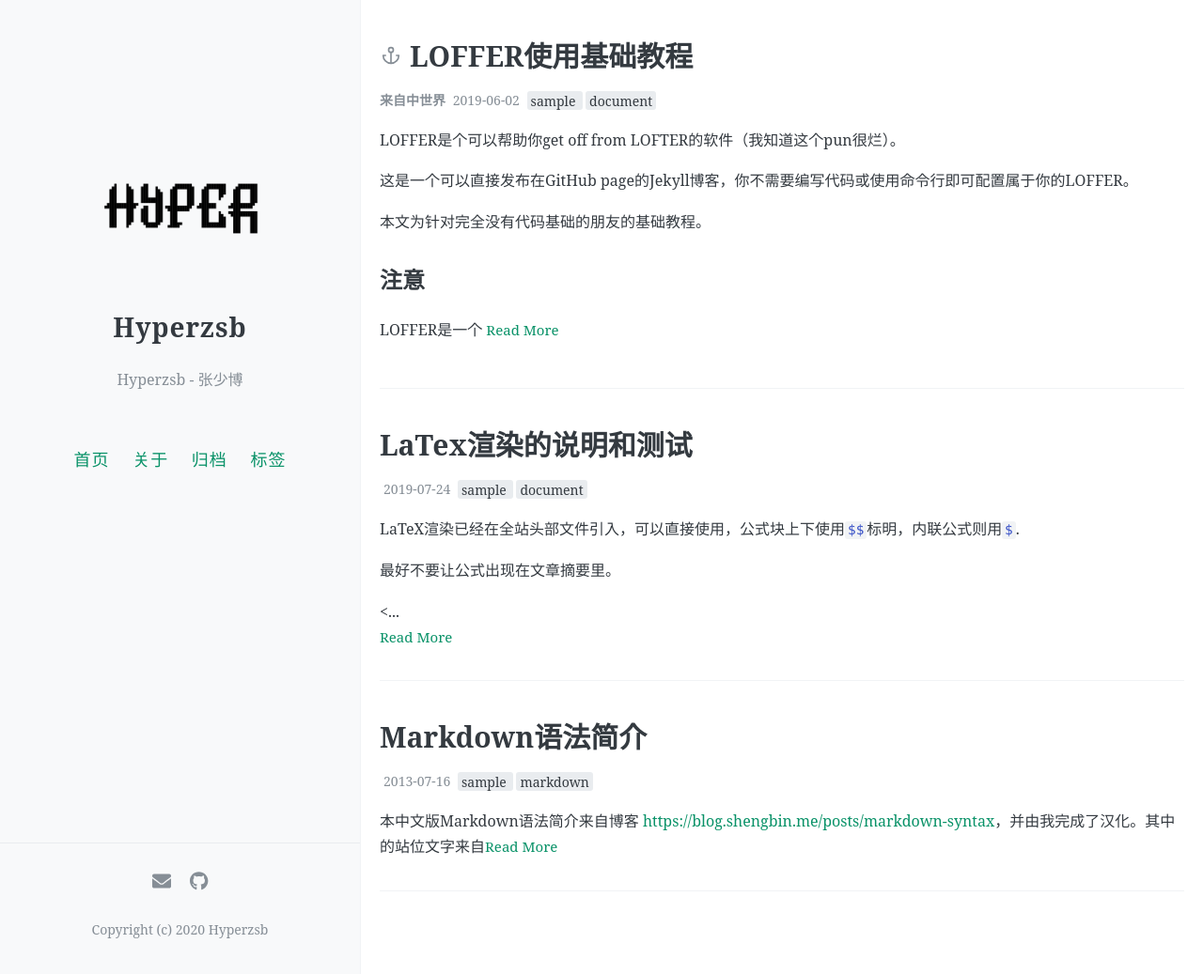
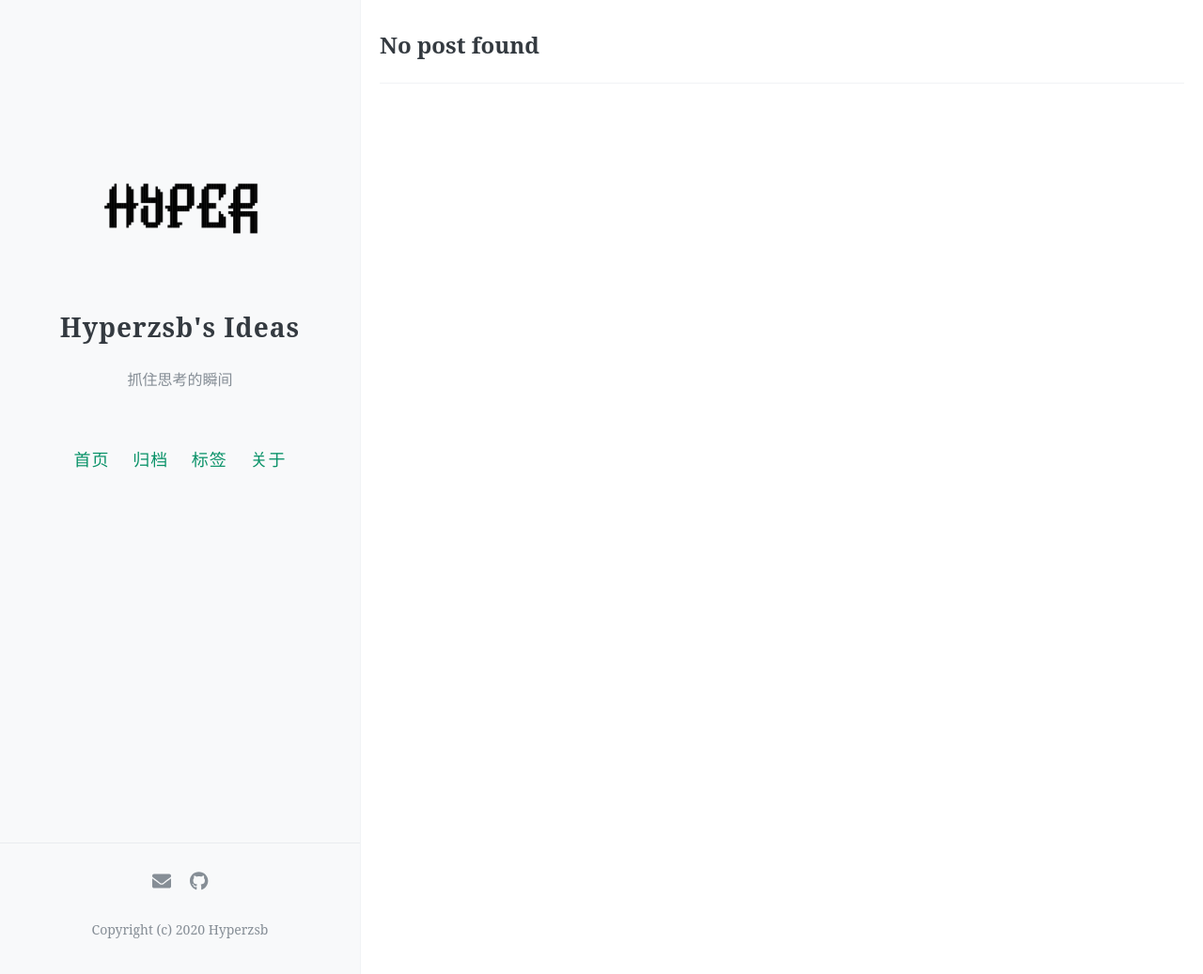
Before and after one commit to Hyperzsb/blog, a Jekyll site: the page built from index.html, in a window 1280 px wide and 1037 px high. Shown: the whole window at 94% size. Built offline with Jekyll 4.4.1, drawn with Linux system fonts in a browser that asks for light colours; the list of posts is cut into pages by our own code; comment, search, counter and statistics services are not loaded; some of the changed lines change nothing that is shown.

Commit message:
[docs]Update docs

````diff
--- a/_config.yml
+++ b/_config.yml
@@ -7,8 +7,8 @@
 # 井号后面的文字是说明文档，不会被程序读取。
 
 # 描述/签名
-name: Hyperzsb
-description: Hyperzsb - 张少博
+name: Hyperzsb's Ideas
+description: 抓住思考的瞬间
 
 # 输入你的网站域名（如果你没有添加自己的域名，而是直接用GitHub pages分配的域名的话可以省略）
 url: hyperzsb.tech
@@ -33,12 +33,12 @@ favicon: https://hyperzsb.tech/images/favicon.png
 navigation:
   - name: 首页
     url: /
-  - name: 关于
-    url: /about
   - name: 归档
     url: /archive
   - name: 标签
     url: /tags
+  - name: 关于
+    url: /about
 
 # 每页的文章数
 paginate: 8
--- a/_posts/2013-07-16-chinese-markdown-cheatsheet.md
+++ /dev/null
@@ -1,227 +0,0 @@
----
-layout: post
-title: Markdown语法简介
-date: 2013-07-16
-Author: Shengbin
-tags: [sample, markdown]
-comments: true
-toc: true
----
-
-本中文版Markdown语法简介来自博客 <https://blog.shengbin.me/posts/markdown-syntax>，并由我完成了汉化。其中的站位文字来自[狗屁不通文章生成器](https://suulnnka.github.io/BullshitGenerator/index.html)。
-
-[Markdown语法的完整文档在这里](http://daringfireball.net/projects/markdown/syntax)。下面整理的这些为了方便写博客时参考。
-
-## 分段与分行
-
-以一个或多个空行来隔开段落；以两个或多个空格来段内换行。
-
-## 标题
-
-```
-这是一级标题
-=============
-
-这是二级标题
--------------
-
-# 一级标题
-
-##  二级标题
-
-######  六级标题
-
-```
-
-## 引用
-
-在每一行前面写一个`>`：
-
-```
-> 这是一个引用段落。
-> 一般来讲，我们都必须务必慎重的考虑考虑。 了解清楚标记语言到底是一种怎么样的存在，是解决一切问题的关键。
-> 一般来说， 莎士比亚曾经说过，抛弃时间的人，时间也抛弃他。这似乎解答了我的疑惑。
->
-> 笛卡儿曾经提到过，读一切好书，就是和许多高尚的人谈话。带着这句话，我们还要更加慎重的审视这个问题：
-> 现在，解决标记语言的问题，是非常非常重要的。
-
-```
-
-效果：
-
-> 这是一个引用段落。
-> 一般来讲，我们都必须务必慎重的考虑考虑。 了解清楚标记语言到底是一种怎么样的存在，是解决一切问题的关键。
-> 一般来说， 莎士比亚曾经说过，抛弃时间的人，时间也抛弃他。这似乎解答了我的疑惑。
->
-> 笛卡儿曾经提到过，读一切好书，就是和许多高尚的人谈话。带着这句话，我们还要更加慎重的审视这个问题：
-> 现在，解决标记语言的问题，是非常非常重要的。
-
-或者在每一段前面写一个`>`：
-
-```
-> 这是一个引用段落。一般来讲，我们都必须务必慎重的考虑考虑。 了解清楚标记语言到底是一种怎么样的存在，是解决一切问题的关键。 一般来说， 莎士比亚曾经说过，抛弃时间的人，时间也抛弃他。这似乎解答了我的疑惑。
-
-> 笛卡儿曾经提到过，读一切好书，就是和许多高尚的人谈话。带着这句话，我们还要更加慎重的审视这个问题： 现在，解决标记语言的问题，是非常非常重要的。
-```
-
-## 多重引用
-
-```
-> 这是第一层引用
->
-> > 这是第二层引用
->
-> 回到第一层
-
-```
-
-效果：
-
-> 这是第一层引用
->
-> > 这是第二层引用
->
-> 回到第一层
-
-## 列表
-
-列表项占一行，以*、+、-开头即可：
-
-```
-*   甲子
-*   乙丑
-*   丙寅
-
-```
-
-效果：
-
-*   甲子
-*   乙丑
-*   丙寅
-
-有序列表只需要将上述标记符换成数字加句点。而且顺序由书写顺序决定，与数字无关，但数字需要从1开始。例如：
-
-```
-1.  天
-3.  地
-2.  人
-
-```
-
-效果：
-
-1.  天
-3.  地
-2.  人
-
-每一个列表项可以多行：
-
-```
-*  而这些并不是完全重要，更加重要的问题是，可是，即使是这样，标记语言的出现仍然代表了一定的意义。叔本华说过一句富有哲理的话，意志是一个强壮的盲人，倚靠在明眼的跛子肩上。这启发了我，要想清楚，标记语言，到底是一种怎么样的存在。
-*   伏尔泰说过一句富有哲理的话，坚持意志伟大的事业需要始终不渝的精神。这启发了我，本人也是经过了深思熟虑，在每个日日夜夜思考这个问题。那么，标记语言因何而发生？了解清楚标记语言到底是一种怎么样的存在，是解决一切问题的关键。而这些并不是完全重要，更加重要的问题是，就我个人来说，标记语言对我的意义，不能不说非常重大。就我个人来说，标记语言对我的意义，不能不说非常重大。我们不得不面对一个非常尴尬的事实，那就是，总结的来说，标记语言因何而发生？
-
-```
-
-效果：
-
-*  而这些并不是完全重要，更加重要的问题是，可是，即使是这样，标记语言的出现仍然代表了一定的意义。叔本华说过一句富有哲理的话，意志是一个强壮的盲人，倚靠在明眼的跛子肩上。这启发了我，要想清楚，标记语言，到底是一种怎么样的存在。
-*   伏尔泰说过一句富有哲理的话，坚持意志伟大的事业需要始终不渝的精神。这启发了我，本人也是经过了深思熟虑，在每个日日夜夜思考这个问题。那么，标记语言因何而发生？了解清楚标记语言到底是一种怎么样的存在，是解决一切问题的关键。而这些并不是完全重要，更加重要的问题是，就我个人来说，标记语言对我的意义，不能不说非常重大。就我个人来说，标记语言对我的意义，不能不说非常重大。我们不得不面对一个非常尴尬的事实，那就是，总结的来说，标记语言因何而发生？
-
-## 代码块
-
-每一行前面缩进四个或以上个空格，就认为是开始了一段代码块。代码块内原样输出。
-
-```
-这是一个普通段落
-
-    这是一个代码块
-
-```
-
-效果：
-
-这是一个普通段落
-
-    这是一个代码块
-
-## 横线
-
-三个或更多个`*`、`-`（它们之间可以有空格）会产生横线：
-
-```
-* * *
-
-```
-
-效果：
-
-* * * * *
-
-## 链接
-
-内嵌链接：
-
-```
-[链接文字](链接地址 "链接描述")
-例如 [Google](http://google.com/ "Google")，[Yahoo](http://search.yahoo.com/ "Yahoo Search")，[MSN](http://search.msn.com/ "MSN Search").
-
-```
-
-效果：
-
-[链接文字](链接地址 "链接描述")
-例如 [Google](http://google.com/ "Google")，[Yahoo](http://search.yahoo.com/ "Yahoo Search")，[MSN](http://search.msn.com/ "MSN Search").
-
-
-如果直接以链接地址作为链接文本，可以用如下快捷写法：
-
-```
-<http://www.shengbin.me> 效果：
-
-```
-
-<http://www.shengbin.me>
-
-## 强调
-
-单个`*`或`_`产生斜体，两个（`**`、`__`）则产生粗体。例如：
-
-```
-*斜体* _斜体_
-
-**粗体** **粗体**
-
-***又粗又斜*** ___又粗又斜___
-
-```
-
-效果：
-
-*斜体* _斜体_
-
-**粗体** **粗体**
-
-***又粗又斜*** ___又粗又斜___
-
-## 内嵌代码
-
-```
-内嵌代码 `天地玄黄`
-
-```
-
-效果：
-
-内嵌代码 `天地玄黄`
-
-## 图片
-
-语法和链接相似，只是前面多个“!”
-```
-![替代文字](图片url "图片说明")
-```
-
-## 转义字符
-
-如果需要使用以上标记字符而不被Markdown理解为格式标记，需要用`\`转义：例如`\\`，效果为\\。
--- a/_posts/2019-06-02-document.md
+++ /dev/null
@@ -1,186 +0,0 @@
----
-layout: post
-title: LOFFER使用基础教程
-date: 2019-06-02
-author: 来自中世界
-tags: [sample, document]
-comments: true
-toc: true
-pinned: true
----
-LOFFER是个可以帮助你get off from LOFTER的软件（我知道这个pun很烂）。
-
-这是一个可以直接发布在GitHub page的Jekyll博客，你不需要编写代码或使用命令行即可配置属于你的LOFFER。
-
-本文为针对完全没有代码基础的朋友的基础教程。
-
-## 注意
-
-LOFFER是一个**博客模板**。
-
-虽然意图有针对lofter用户，但是我个人狠不赞同纯外链停车操作，你整整齐齐打理个自由自在没有敏感词的个人博客有啥不好。
-
-**不要用我的Discus账户，请配置你自己的，本文档中有教程**
-
-如有疑问，请阅读[GitHub Pages官方说明](https://pages.github.com/)。
-
-
-## 图文教程
-
-注意以下需要上电脑操作。
-
-### 第一步 使用这个template
-
-请点击[GitHub](https://github.com/)，注册一个GitHub账户，这是完全免费的，只要提供邮箱即可。
-
-现在你看到的LOFFER，是作为一个GitHub上的Repository（代码库）存在的，我将之设为可以作为template（模板），你可以用这个模板来生成一份自己的LOFFER。
-
-点击[LOFFER](https://github.com/FromEndWorld/LOFFER)，进入LOFFER的GitHub Repository页面，然后点**Use this template**，如图所示。
-
-![img](https://raw.githubusercontent.com/FromEndWorld/LOFFER/master/images/usetemplate.png)
-
-你会进入如下页面，请给你的博客起个名字，这里只能用字母和少数特殊字符，没有关系，这个名称并不影响你的博客页面显示。
-
-![img](https://raw.githubusercontent.com/FromEndWorld/LOFFER/master/images/nameyourbolg.png)
-
-点击**Create repository from template**，你很快就会看到如下页面，GitHub已经将LOFFER中所有的文件复制到你的新代码库中。
-
-下一步，点击Settings，进入相关设置。
-
-![img](https://raw.githubusercontent.com/FromEndWorld/LOFFER/master/images/Settings.png)
-
-向下拉页面，你会看到“GitHub Pages”，这是GitHub内置的网站host服务，选择master，如图所示：
-
-![img](https://raw.githubusercontent.com/FromEndWorld/LOFFER/master/images/pages.png)
-
-在几秒钟后，刷新此页面，你通常会看到这个绿色的东西（如果没看到，多等一会），你的网站已经发布成功，点击这个链接，即可查看：
-
-![img](https://raw.githubusercontent.com/FromEndWorld/LOFFER/master/images/published.png)
-
-你可能会看到网站长得很丑，这是因为样式表尚未从正确的地址加载，没关系，请继续下一步。
-
-### 第二步 设置站点信息
-
-在你的博客的GitHub代码库页面里，选择Code，文件列表里选择_config.yml，点击打开，然后点击右上角笔形图标修改文档。
-
-![img](https://raw.githubusercontent.com/FromEndWorld/LOFFER/master/images/config.png)
-
-关于如何修改站点信息，在文件内有文档说明。
-
-修改完成后，点击**Commit changes**（提交修改）。每次修改过代码库并且提交后，GitHub Pages都会自动重新发布网站，只要等上几分钟，再次刷新你的博客页面，就会看到你的修改了。这一修改完成后，你的博客站应该可以正常显示了。
-
-如果刷新看不到效果，请使用“强刷新”，一般来说按ctrl+R。
-
-还有一点，**LOFFER使用的是MIT协议，大意就是全部开源随意使用，如果你要保留自己博文的权利，请编辑LICENSE文件，写上类似“博文作者保留权利”这样的内容。**
-
-### 第三步 发布博文
-
-在你的博客的GitHub代码库页面里，点开_posts文件夹，这里面就是你的博客文章。
-
-这些文章使用的格式是Markdown，文件后缀名是md，这是一种非常简单易用的有格式文本标记语言，你应该已经注意到，在LOFFER自带的示例性博文中有一篇中文的[Markdown语法介绍](https://fromendworld.github.io/LOFFER/chinese-markdown-cheatsheet/)。
-
-更简单的办法是使用[Typora](https://typora.io/)，这是一个全图形化界面，全实时预览的Markdown写作软件，非常轻量，而且免费。
-
-![img](https://raw.githubusercontent.com/FromEndWorld/LOFFER/master/images/Typora.png)
-
-在发布博文前，你需要在文章的头部添加这样的内容，包括你的文章标题，发布日期，作者名，和tag等。
-
-    ---
-    layout: post
-    title: LOFFER文档
-    date: 2019-06-02
-    Author: 来自中世界
-    categories:
-    tags: [sample, document]
-    comments: true
-    ---
-
-完成后，保存为.md文件，文件名是date-标题，例如 2019-06-02-document.md (注意这里的标题会成为这篇博文的链接，所以请使用字母而非中文，它不影响页面上显示的标题)，然后上传到_posts文件夹，再提交修改，很快就可以在博客上看到新文章了。
-
-### 可选：图片怎么办？
-
-少量图片可以上传到images文件夹，然后在博文中添加。
-
-但是GitHub用来当做图床有滥用之嫌，如果你的博客以图片为主，建议选择外链图床，例如[sm.ms](https://sm.ms/)就是和很好的选择。
-
-要寻找更适合自己的图床，敬请搜索一下。
-
-在博文中添加图片的Markdown语法是：`![图片名](URL)`
-
-### 可选：添加评论区
-
-#### Disqus
-
-LOFFER支持Disqus评论，虽然Disqus很丑，但是它是免费的，设置起来又方便，因此大家也就不要嫌弃它。
-
-**注意：目前有一些LOFFER使用者没有修改示例站现有的Disqus配置，那么你用的就是我的Disqus站点，这样不好，不好……**
-
-**请根据一下教程配置你自己的站点。**
-
-首先，注册一个[Disqus](https://disqus.com/)账户，我们可以选择这个免费方案：
-
-![img](https://raw.githubusercontent.com/FromEndWorld/LOFFER/master/images/Disqus-plan.png)
-
-注册成功后，新建一个站点（site），以LOFFER为例设置步骤如下：
-
-首先站点名LOFFER，生成了shortname是loffer，类型可以随便选。
-
-![img](https://raw.githubusercontent.com/FromEndWorld/LOFFER/master/images/Disqus-1.png)
-
-安装时选择Jekyll。
-
-![img](https://raw.githubusercontent.com/FromEndWorld/LOFFER/master/images/Disqus-2.png)
-
-最后填入你的博客地址，语言可以选中文，点Complete，即可！
-
-![img](https://raw.githubusercontent.com/FromEndWorld/LOFFER/master/images/Disqus-3.png)
-
-然后需要回到你的博客，修改_config.yml文件，在disqus字段填上你的shortname，commit，完成！
-
-#### Gitalk
-
-LOFFER 0.2.0版本支持Gitalk评论区（在LOFFER示例站中仍然是Disqus，可以在[我的博客](https://himring.top/gitalk/)查看Gitalk的demo），设置方法如下：
-
-首先，创建一个[OAuth application](https://github.com/settings/applications/new), 设置如图：
-
-![img](https://raw.githubusercontent.com/FromEndWorld/LOFFER/master/images/application_settings.png)
-
-点Register后就会看到你所需要的两个值，clientID和clientSecret，把它们复制到你的_config.yml文件中相应的字段：
-
-    gitalk:
-      clientID: <你的clientID>
-      clientSecret: <你的clientSecret>
-      repo: <你的repository名称>
-      owner: <你的GitHub用户名>
-
-然后commit，你的Gitalk评论区就会出现了。第一次使用的时候，需要你来进入文章页，来初始化评论区，这一操作会在你的repository上创建一个Issue，此后的评论就是对这个Issue的回复。
-
-你可以进入你的repository的Issue页面，点**Unsubscribe**来避免收到大量相关邮件。
-
-注意：出于很明显的原因，最好不要同时添加Disqus和Gitalk评论区。
-
-### 导入LOFTER的内容
-
-这部分由于LOFTER的导出文件十分~~优秀~~，需要另外解决。
-
-诸位可以使用我修改的脚本[lofter2Jekyll](https://github.com/FromEndWorld/lofter2Jekyll)，功能为将lofter导出的文件转换成可用于Jekyll的MD文档，还可以将图片批量下载到本地。
-
-也可以使用[墨问非名太太的脚本](http://underdream.lofter.com/post/38ea7d_1c5d8a983)，其中选择Jekyll输出即可。
-
-## 致谢
-
-* [Jekyll](https://github.com/jekyll/jekyll) - 这是本站存在的根基
-* [Kiko-now](<https://github.com/aweekj/kiko-now>) - 我首先是fork这个主题，然后再其上进行修改汉化，才有了LOFFER
-* [Font Awesome](<https://fontawesome.com/>) - 社交网络图标来自FontAwesome的免费开源内容
-
-
-
-## 帮助这个项目
-
-介绍更多人来使用它，摆脱lofter自由飞翔！
-
-当然如果单说写同人的话，我还是建议大家都去AO3，但是自家博客自己架也很酷炫，你还可以选择很多其他的Jeykll主题，GitHub上有很多，或者试试其他博客架设工具，例如Hexo，与代码斗其乐无穷。
-
-最后，回到[LOFFER](https://github.com/FromEndWorld/LOFFER)，给我点一个☆吧！
-
-![img](https://raw.githubusercontent.com/FromEndWorld/LOFFER/master/images/givemefive.png)
--- a/_posts/2019-07-24-math-test.md
+++ /dev/null
@@ -1,46 +0,0 @@
----
-layout: post
-title: LaTex渲染的说明和测试
-date: 2019-07-24
-Author: 来自中世界
-tags: [sample, document]
-comments: true
----
-LaTeX渲染已经在全站头部文件引入，可以直接使用，公式块上下使用`$$`标明，内联公式则用`$`.
-
-最好不要让公式出现在文章摘要里。
-
-Jekyll的默认文章摘要是第一段，但是我在使用中发现它选取摘要不是很稳定，因此加入了手动摘要分割线，默认为`<!-- more -->`，并且加入了首页摘要的字符数限制。
-
-因此有特殊符号、内容的文章，建议将这些内容折叠在摘要以下。例如本文
-
-<!-- more -->
-
-Block math test
-
-```
-$$
-\begin{align*}
-y = y(x,t) &= A e^{i\theta} \\
-&= A (\cos \theta + i \sin \theta) \\
-&= A (\cos(kx - \omega t) + i \sin(kx - \omega t)) \\
-&= A\cos(kx - \omega t) + i A\sin(kx - \omega t)  \\
-&= A\cos \Big(\frac{2\pi}{\lambda}x - \frac{2\pi v}{\lambda} t \Big) + i A\sin \Big(\frac{2\pi}{\lambda}x - \frac{2\pi v}{\lambda} t \Big)  \\
-&= A\cos \frac{2\pi}{\lambda} (x - v t) + i A\sin \frac{2\pi}{\lambda} (x - v t)
-\end{align*}
-$$
-
-```
-
-$$
-\begin{align*}
-y = y(x,t) &= A e^{i\theta} \\
-&= A (\cos \theta + i \sin \theta) \\
-&= A (\cos(kx - \omega t) + i \sin(kx - \omega t)) \\
-&= A\cos(kx - \omega t) + i A\sin(kx - \omega t)  \\
-&= A\cos \Big(\frac{2\pi}{\lambda}x - \frac{2\pi v}{\lambda} t \Big) + i A\sin \Big(\frac{2\pi}{\lambda}x - \frac{2\pi v}{\lambda} t \Big)  \\
-&= A\cos \frac{2\pi}{\lambda} (x - v t) + i A\sin \frac{2\pi}{\lambda} (x - v t)
-\end{align*}
-$$
-
-Inline math test `$\lim_{x \to \infty} \exp(-x) = 0$`, $\lim_{x \to \infty} \exp(-x) = 0$
--- a/about.md
+++ b/about.md
@@ -1,7 +1,11 @@
 ---
 layout: page
-title: 关于
+title: About - 关于
 permalink: /about/
 ---
 
-这是一个关于页面，请编辑about.md以介绍你的博客。
+**Hyperzsb， 张少博的临时博客。**
+
+**基于[LOFFER](https://fromendworld.github.io/LOFFER/document/)构建**
+
+***Continually updating...***
````
Also changed, not shown: 404.md (+0 -1 lines), README.md.
